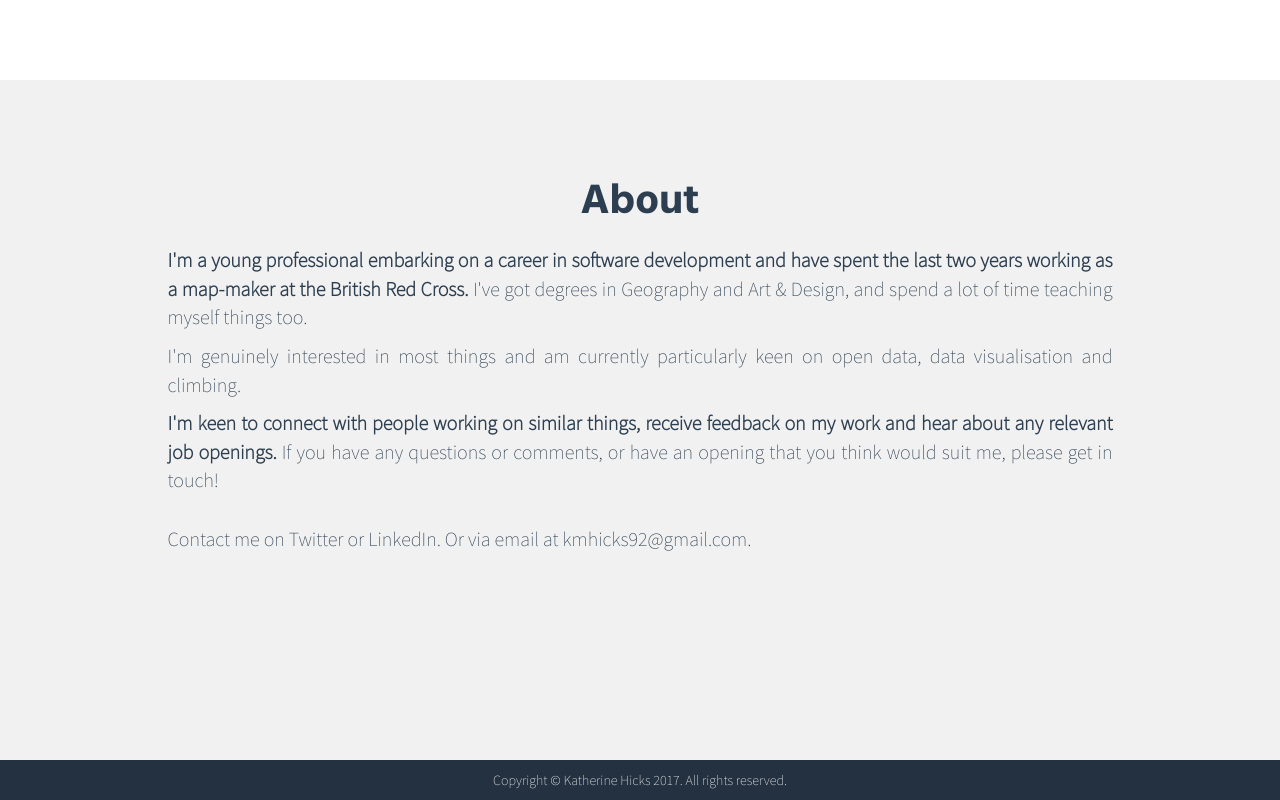
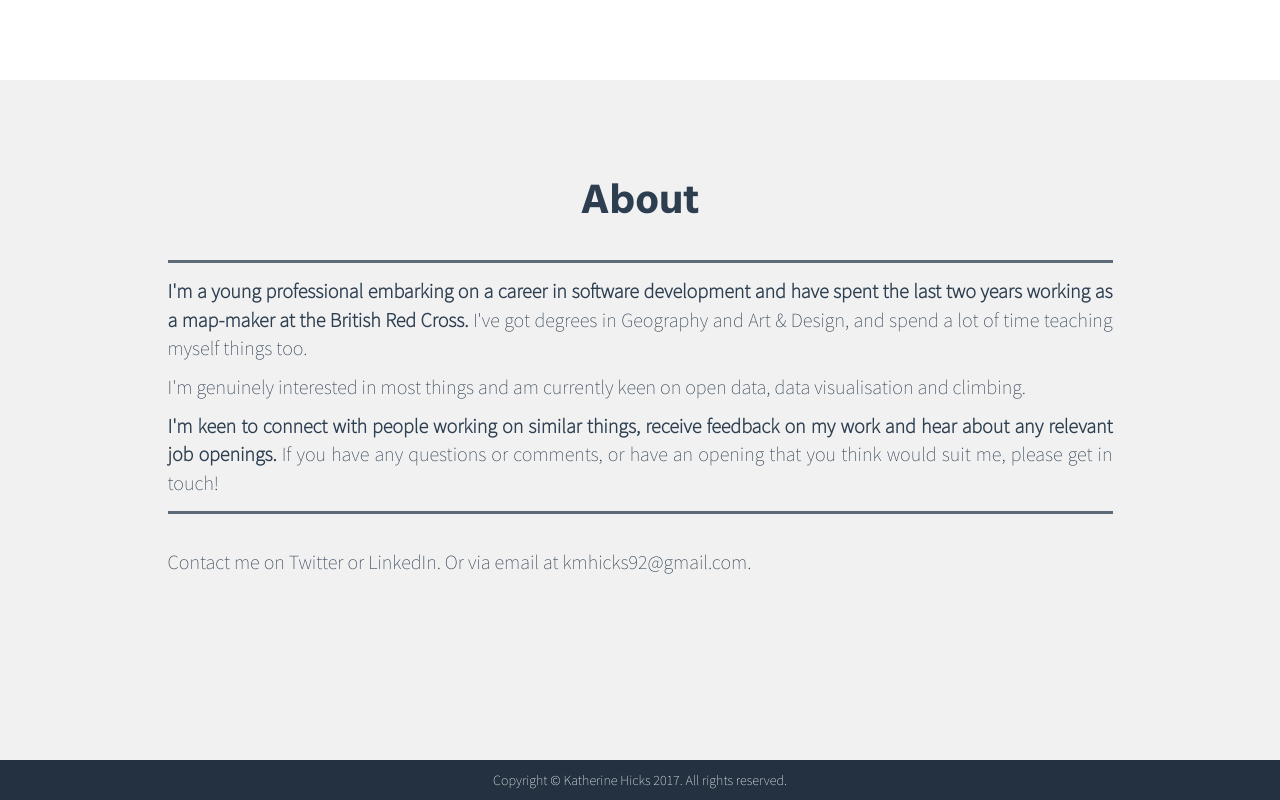
Before and after one commit to kathicks/personal_website, a website: page index.html in a window 1280 px wide. Shown: the part 1679-2479 px from the top of the page. Drawn offline with nearby package versions, Linux system fonts and the light colour scheme.

Commit message:
Finished about section

```diff
--- a/css/main.css
+++ b/css/main.css
@@ -253,6 +253,16 @@ section h2 {
   text-align: justify;
 }
 
+hr {
+  margin-top: 1em;
+  margin-bottom: 1em;
+  margin-left: auto;
+  margin-right: auto;
+  border-color: #2c3e50;
+  opacity: 0.75;
+  border-width: 3px;
+}
+
 ul {
     margin-top: 0;
     margin-bottom: 0;
--- a/index.html
+++ b/index.html
@@ -234,9 +234,11 @@
             </div>
             <div class="row">
               <div class="col-lg-10 col-lg-offset-1 col-md-10 col-md-offset-1 col-sm-12">
+                <hr>
                 <p><b>I'm a young professional embarking on a career in software development and have spent the last two years working as a map-maker at the British Red Cross.</b> I've got degrees in Geography and Art &amp; Design, and spend a lot of time teaching myself things too.</p>
-                <p>I'm genuinely interested in most things and am currently particularly keen on open data, data visualisation and climbing.</p>
+                <p>I'm genuinely interested in most things and am currently keen on open data, data visualisation and climbing.</p>
                 <p><b>I'm keen to connect with people working on similar things, receive feedback on my work and hear about any relevant job openings.</b> If you have any questions or comments, or have an opening that you think would suit me, please get in touch!</p>
+                <hr>
                 <br>
                 <p>Contact me on Twitter or LinkedIn. Or via email at kmhicks92@gmail.com.</p>
             </div>
```
